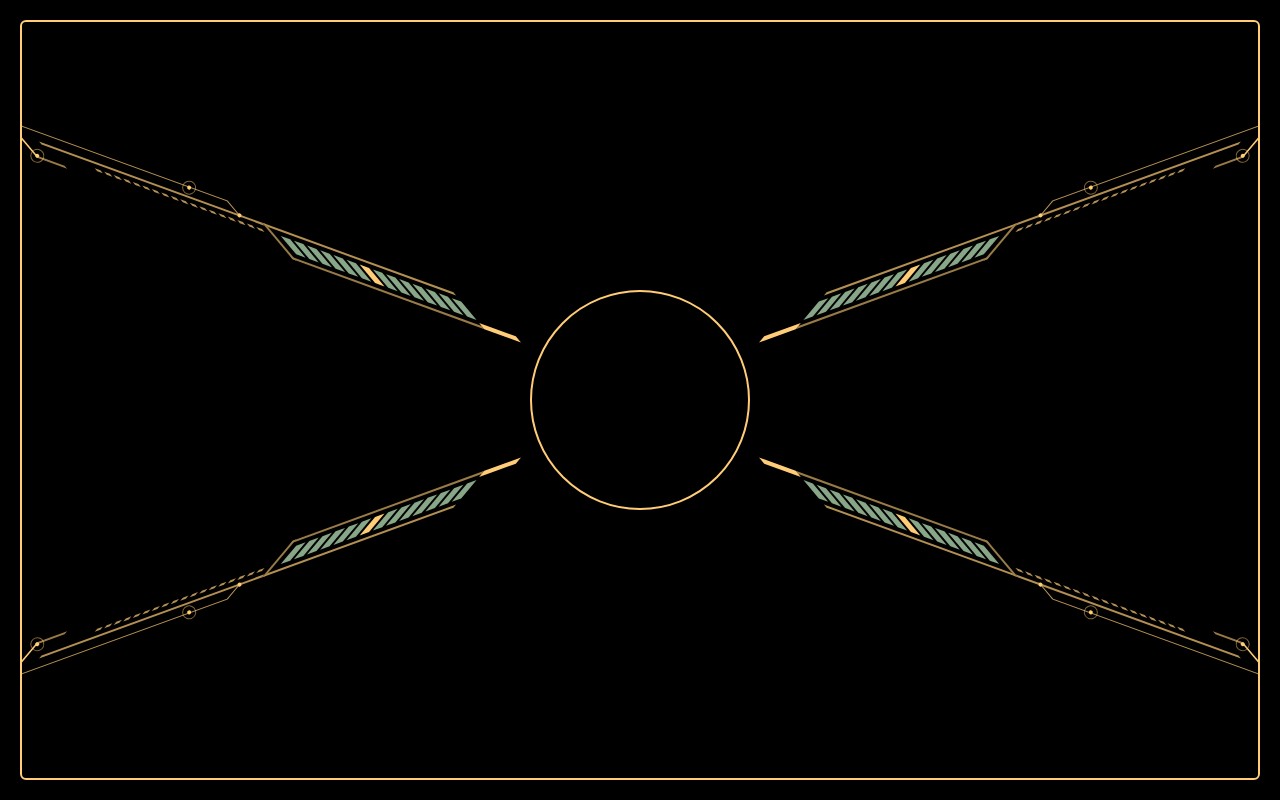
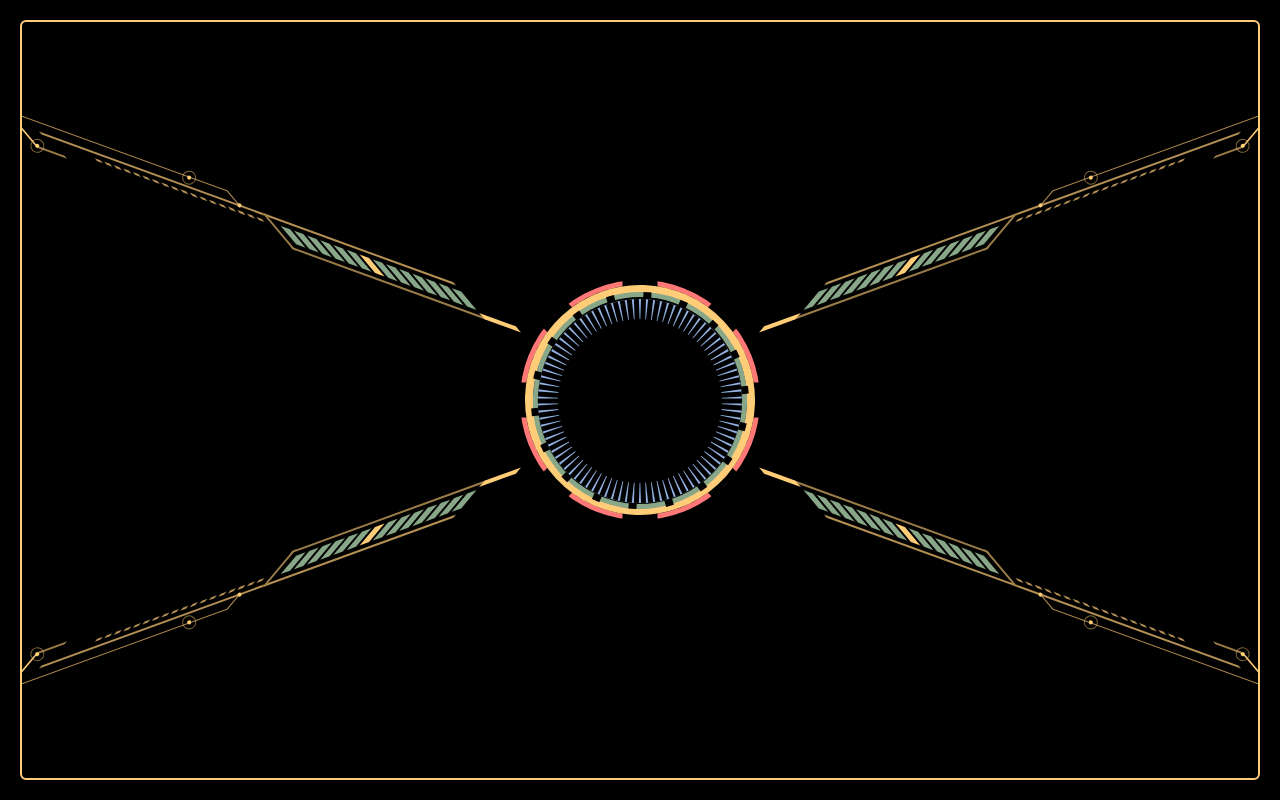
Before and after one commit to JellyRollJunior/personal-website, a React (Vite) app in the folder client/: page / in a window 1280 px wide. Built offline with nearby package versions, Linux system fonts and the light colour scheme.

Commit message:
Style central circle viewfinder

```diff
--- a/client/src/components/Header.jsx
+++ b/client/src/components/Header.jsx
@@ -1,4 +1,4 @@
-import { HeaderBackground } from './HeaderHudLine.jsx';
+import { HeaderBackground } from './HeaderHudBackground.jsx';
 
 const Header = () => {
   return (
--- a/client/src/components/HeaderHudLine.jsx
+++ b/client/src/components/HeaderHudBackground.jsx
@@ -1,7 +1,7 @@
 // eslint-disable-next-line no-unused-vars
 import { motion } from 'motion/react';
 
-const HeaderHudLine = ({
+const HudLine = ({
   className,
   skewX = -60,
   boxes = 14,
@@ -91,19 +91,79 @@ const HeaderHudLine = ({
   );
 };
 
+const HudViewFinder = ({
+  className,
+  size,
+  markingOffsetDegree = 5,
+  markingWidth = 9,
+  children,
+}) => {
+  const numRods =
+    markingOffsetDegree == 0 || markingOffsetDegree >= 360
+      ? 0
+      : Math.floor(360 / markingOffsetDegree);
+
+  return (
+    <div
+      style={{ width: size, height: size }}
+      className={`flex items-center justify-center rounded-full ${className} isolate`}
+
+    >
+      {[...Array(numRods)].map((item, index) => (
+        <div
+          style={{
+            width: markingWidth,
+            transform: `rotate(${index * markingOffsetDegree}deg)`,
+            height: size / 2,
+          }}
+          className={`absolute top-1/2 left-1/2 origin-top -translate-x-1/2 bg-black`}
+        ></div>
+      ))}
+      {children}
+    </div>
+  );
+};
+
 const HeaderBackground = () => {
   return (
-    <div className="absolute top-1/2 left-1/2 flex -translate-x-1/2 -translate-y-1/2 gap-5 -z-1">
-      <div className="border-yellow size-55 rounded-full border-2">
-        {/* top right */}
-        <HeaderHudLine className="absolute top-0 left-1/2 h-fit shrink-0 translate-x-30 -translate-y-15 -rotate-20" />
-        {/* top left */}
-        <HeaderHudLine className="absolute top-0 right-1/2 h-fit shrink-0 -translate-x-30 -translate-y-15 -scale-x-100 rotate-20" />
-        {/* bottom right */}
-        <HeaderHudLine className="absolute bottom-0 left-1/2 h-fit shrink-0 translate-x-30 translate-y-15 -scale-y-100 rotate-20" />
-        {/* bottom left */}
-        <HeaderHudLine className="absolute right-1/2 bottom-0 h-fit shrink-0 -translate-x-30 translate-y-15 -scale-x-100 -scale-y-100 -rotate-20" />
-      </div>
+    <div className="absolute top-1/2 left-1/2 -z-1 flex -translate-x-1/2 -translate-y-1/2 gap-5">
+      {/* Center view finder */}
+      <HudViewFinder
+        className="border-red size-full border-5"
+        size={240}
+        markingOffsetDegree={45}
+        markingWidth={35}
+      >
+        <HudViewFinder
+          className="border-yellow size-full rotate-2 border-8"
+          size={230}
+          markingOffsetDegree={0}
+          markingWidth={0}
+        >
+        <HudViewFinder
+          className="border-green rotate-2 border-5"
+          size={217}
+          markingOffsetDegree={20}
+          markingWidth={8}
+        >
+          <HudViewFinder
+            className="border-blue rotate-2 border-20"
+            size={204}
+            markingOffsetDegree={4}
+            markingWidth={5}
+          />
+        </HudViewFinder>
+        </HudViewFinder>
+      </HudViewFinder>
+      {/* top right */}
+      <HudLine className="absolute top-0 left-1/2 h-fit shrink-0 translate-x-30 -translate-y-15 -rotate-20" />
+      {/* top left */}
+      <HudLine className="absolute top-0 right-1/2 h-fit shrink-0 -translate-x-30 -translate-y-15 -scale-x-100 rotate-20" />
+      {/* bottom right */}
+      <HudLine className="absolute bottom-0 left-1/2 h-fit shrink-0 translate-x-30 translate-y-15 -scale-y-100 rotate-20" />
+      {/* bottom left */}
+      <HudLine className="absolute right-1/2 bottom-0 h-fit shrink-0 -translate-x-30 translate-y-15 -scale-x-100 -scale-y-100 -rotate-20" />
+      {/* </div> */}
     </div>
   );
 };
```
